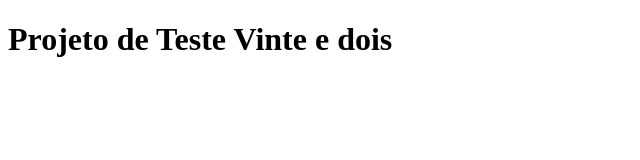
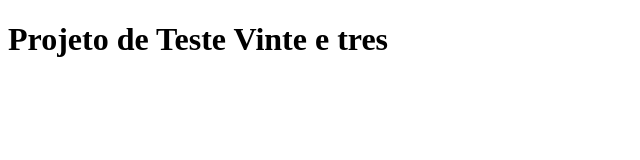
Before and after one commit to ramguimaraes/aula_01, a plain HTML site: page index.html in a window 1280 px wide. Shown: the full height of the page, 0-640 px from the left. Drawn offline with Linux system fonts and the light colour scheme.

Commit message:
enviar dados local

```diff
--- a/index.html
+++ b/index.html
@@ -4,9 +4,9 @@
         <meta charset="UTF-8">
         <meta http-equiv="X-UA-Compatible" content="IE=edge">
         <meta name="viewport" content="width=device-width, initial-scale=1.0">
-        <title>Projeto de Teste Vinte e dois</title>
+        <title>Projeto de Teste Vinte e tres</title>
     </head>
     <body>
-        <h1>Projeto de Teste Vinte e dois</h1>
+        <h1>Projeto de Teste Vinte e tres</h1>
     </body>
 </html>
```
